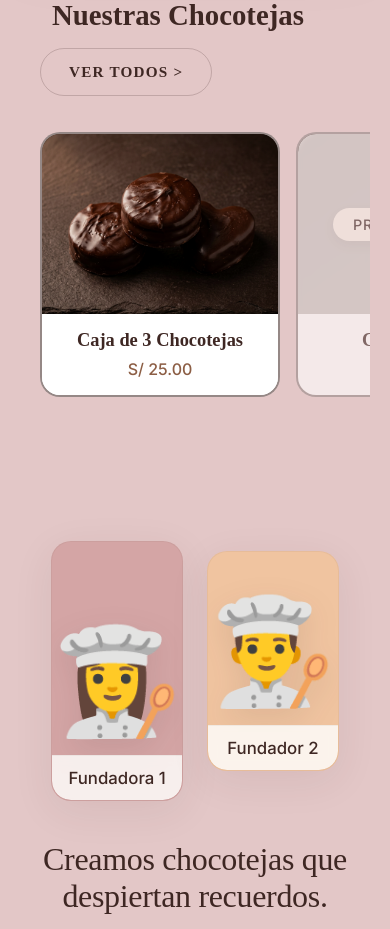
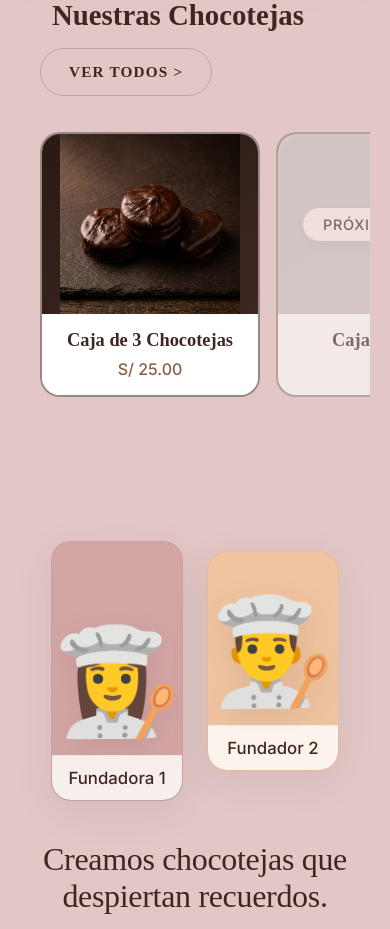
Before and after one commit to diegonrm1999/Cacao-chispa-landing-, a React (Vite) app: page / in a window 390 px wide. Shown: the part 920-1849 px from the top of the page. Built offline with nearby package versions, Linux system fonts and the light colour scheme; a web font is replaced by a local one.

Commit message:
responsive view 2.0

```diff
--- a/src/components/ui/ProductCard.module.css
+++ b/src/components/ui/ProductCard.module.css
@@ -1,7 +1,10 @@
 /* ── Card shell ── */
 .card {
-  min-width: 260px;
+  width: 280px;
+  min-width: 280px;
+  max-width: 280px;
   flex-shrink: 0;
+  flex-grow: 0;
   border-radius: var(--radius-md);
   overflow: hidden;
   background: white;
@@ -64,7 +67,7 @@
 .productImg {
   width: 100%;
   height: 100%;
-  object-fit: cover;
+  object-fit: contain;
   object-position: center;
   transition: transform 0.4s cubic-bezier(0.25, 1, 0.25, 1), filter 0.4s ease;
   filter: brightness(0.92);
@@ -134,7 +137,9 @@
 
 @media (max-width: 480px) {
   .card {
-    min-width: 240px;
+    width: 220px;
+    min-width: 220px;
+    max-width: 220px;
   }
 
   .imgArea {
--- a/src/pages/HomePage.module.css
+++ b/src/pages/HomePage.module.css
@@ -38,7 +38,6 @@
   display: flex;
   gap: 24px;
   overflow-x: auto;
-  overflow: visible;
   padding-bottom: 24px;
   padding-top: 12px;
   margin: 0 auto;
--- a/src/pages/ProductsPage.module.css
+++ b/src/pages/ProductsPage.module.css
@@ -38,6 +38,7 @@
   gap: 30px;
   max-width: 1100px;
   margin: 0 auto;
+  justify-items: center;
 }
 
 .comingSoon {
```
